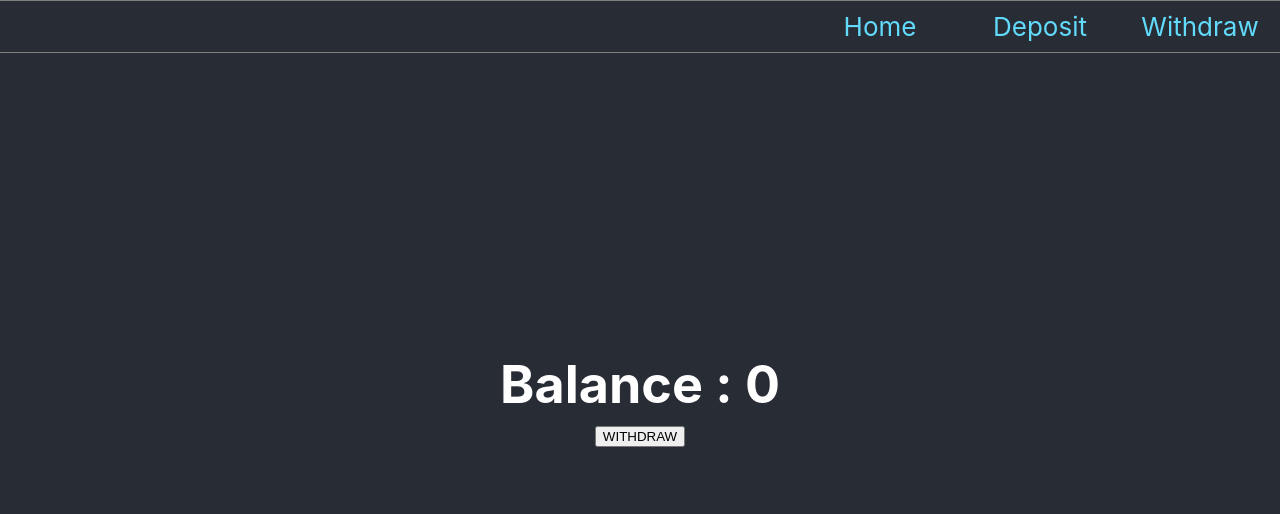
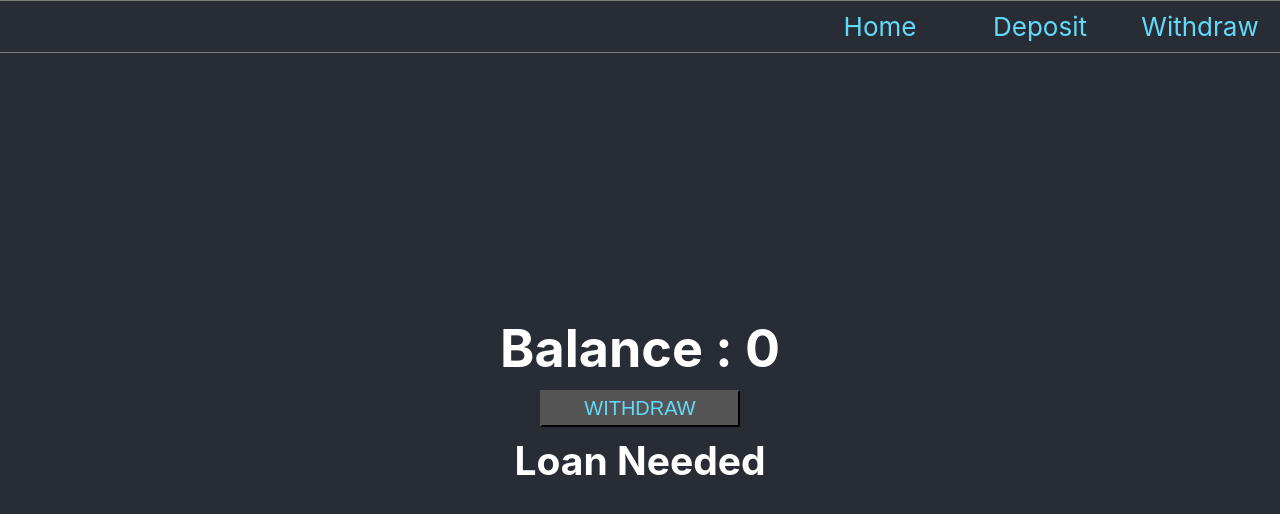
Before and after one commit to chiragdoctor/react-with-hooks, a React (Create React App) app: page /withdraw in a window 1280 px wide. Shown: the top 514 px of the page. Built offline with nearby package versions, Linux system fonts and the light colour scheme.

Commit message:
Multiple reducers using CombineReducers

```diff
--- a/src/index.js
+++ b/src/index.js
@@ -3,11 +3,17 @@
 import './index.css';
 import App from './App';
 import * as serviceWorker from './serviceWorker';
-import { createStore } from 'redux';
-import reducer from './store/reducer';
+import { createStore, combineReducers } from 'redux';
+import balanceReducer from './store/balanceReducer';
+import loanReducer from './store/loanReducer';
 import { Provider } from 'react-redux';
 
-const store = createStore(reducer);
+const store = createStore(
+  combineReducers({
+    loanReducer,
+    balanceReducer,
+  }),
+);
 
 ReactDOM.render(
   <React.StrictMode>
--- a/src/pages/DepositPage.js
+++ b/src/pages/DepositPage.js
@@ -1,8 +1,9 @@
 import React from 'react';
 import { useSelector, useDispatch } from 'react-redux';
-
+import './index.css';
 const DepositPage = () => {
-  const balance = useSelector((state) => state.balance);
+  const balance = useSelector((state) => state.balanceReducer.balance);
+  const loan = useSelector((state) => state.loanReducer.loan);
   const dispatch = useDispatch();
   const onDepositHandle = (e) => {
     dispatch({
@@ -14,7 +15,10 @@
   return (
     <div>
       <h1>Balance : {balance}</h1>
-      <button onClick={onDepositHandle}>DEPOSIT</button>
+      <button class='button-style' onClick={onDepositHandle}>
+        DEPOSIT
+      </button>
+      <h2>{loan ? 'Loan Applied' : 'Loan Needed'}</h2>
     </div>
   );
 };
--- a/src/pages/HomePage.js
+++ b/src/pages/HomePage.js
@@ -1,12 +1,25 @@
 import React from 'react';
-import { useSelector } from 'react-redux';
+import { useSelector, useDispatch } from 'react-redux';
 
 const HomePage = () => {
-  const balance = useSelector((state) => state.balance);
+  const balance = useSelector((state) => state.balanceReducer.balance);
+  const loan = useSelector((state) => state.loanReducer.loan);
+  const dispatch = useDispatch();
+
+  const onClickhandler = () => {
+    dispatch({
+      type: 'APPLY',
+    });
+  };
+
   return (
     <>
       <h1>Home Page</h1>
       <h2>Balance: {balance}</h2>
+      <h2>{loan ? 'Loan Applied' : 'Loan Needed'}</h2>
+      <button class='button-style' disabled={loan} onClick={onClickhandler}>
+        {loan ? 'Loan Applied' : 'Apply for Loan'}
+      </button>
     </>
   );
 };
--- a/src/pages/WithdrawPage.js
+++ b/src/pages/WithdrawPage.js
@@ -1,8 +1,10 @@
 import React from 'react';
 import { useSelector, useDispatch } from 'react-redux';
+import './index.css';
 
 const WithdrawPage = () => {
-  const balance = useSelector((state) => state.balance);
+  const balance = useSelector((state) => state.balanceReducer.balance);
+  const loan = useSelector((state) => state.loanReducer.loan);
   const dispatch = useDispatch();
   const onDepositHandle = (e) => {
     dispatch({
@@ -14,7 +16,10 @@
   return (
     <div>
       <h1>Balance : {balance}</h1>
-      <button onClick={onDepositHandle}>WITHDRAW</button>
+      <button class='button-style' onClick={onDepositHandle}>
+        WITHDRAW
+      </button>
+      <h2>{loan ? 'Loan Applied' : 'Loan Needed'}</h2>
     </div>
   );
 };
--- /dev/null
+++ b/src/pages/index.css
@@ -0,0 +1,13 @@
+.button-style {
+    padding: 5px;
+    width: 200px;
+    color: #61dafb;
+    background: #565555;
+    font-size: 20px;
+    cursor: pointer;
+    margin: 10px;
+}
+
+.button-style:disabled {
+    background: #dddddd;
+}
--- a/src/store/reducer.js
+++ b/src/store/balanceReducer.js
@@ -2,7 +2,7 @@
   balance: 0,
 };
 
-const reducer = (state = initialState, action) => {
+const balanceReducer = (state = initialState, action) => {
   switch (action.type) {
     case 'DEPOSIT':
       return { balance: state.balance + action.payload };
@@ -15,4 +15,4 @@
   }
 };
 
-export default reducer;
+export default balanceReducer;
--- /dev/null
+++ b/src/store/loanReducer.js
@@ -0,0 +1,13 @@
+const initialState = {
+  loan: false,
+};
+
+export default (state = initialState, action) => {
+  switch (action.type) {
+    case 'APPLY':
+      return { ...state, loan: true };
+
+    default:
+      return state;
+  }
+};
```
